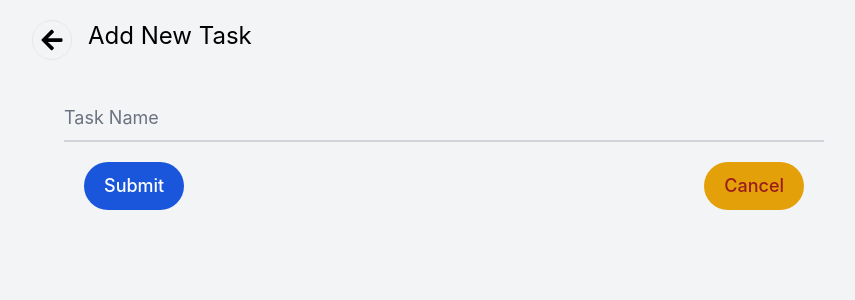
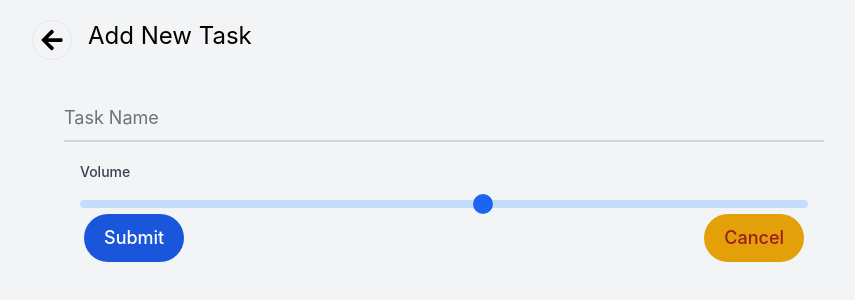
Before and after one commit to douglas86/Todo-App-React, a React (Vite) app: page /new-task in a window 1280 px wide. Shown: the top 300 px of the page, without its empty margins (208-1063 px from the left). Built offline with nearby package versions, Linux system fonts and the light colour scheme.

Commit message:
feat(added): range slider with tailwind

```diff
--- a/src/components/atoms/formAtoms.tsx
+++ b/src/components/atoms/formAtoms.tsx
@@ -30,3 +30,21 @@ export const formLabel = (htmlFor: string, name: string) => (
     {name}
   </label>
 );
+
+export const rangeSlider = () => (
+  <div className={`w-full px-4`}>
+    <label
+      htmlFor="volume"
+      className={`block text-sm font-medium text-gray-700 mb-2`}
+    >
+      Volume
+    </label>
+    <input
+      id="volume"
+      type="range"
+      min="1"
+      max="10"
+      className={`w-full h-2 bg-blue-200 rounded-lg appearance-none cursor-pointer accent-blue-600`}
+    />
+  </div>
+);
--- a/src/components/organism/Form.tsx
+++ b/src/components/organism/Form.tsx
@@ -5,6 +5,7 @@ import FormInputWithLevels from "../molecule/FormInputWithLevels.tsx";
 import FormButton from "../molecule/FormButton.tsx";
 import useLocal from "../../hooks/useLocal.tsx";
 import { FormInputs } from "../../utils/types.tsx";
+import { rangeSlider } from "../atoms/formAtoms.tsx";
 // import { useState, ChangeEvent } from "react";
 
 // import LevelSelection from "./LevelSelection.tsx";
@@ -30,11 +31,8 @@ const Form = () => {
   // TODO: add form validation
   // TODO: form validation can be done with react hook forms
 
-  // form validation: Task name
-  // TODO: make sure that the title has not been used
-
   // form validation: Priority and Complexity
-  // TODO: default levels for priority and complexity to be registered on page start
+  // TODO: create a range slider for priority and complexity
 
   // form validation: date and time
   // TODO: setup default for current date and time
@@ -180,6 +178,8 @@ const Form = () => {
         error={errors.taskName}
       />
 
+      {rangeSlider()}
+
       {/*<FormInputWithLevels*/}
       {/*  nameAttribute={`taskName`}*/}
       {/*  nameDisplay={`Task Name`}*/}
```
